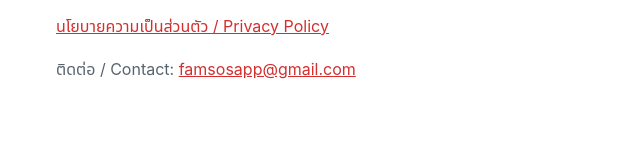
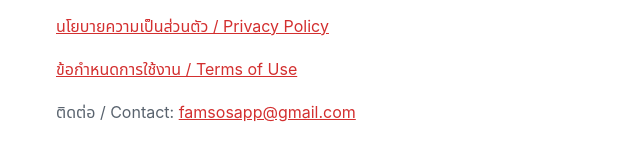
Before and after one commit to tchidchanok/famsos, a plain HTML site: page index.html in a window 1280 px wide. Shown: the part 176-336 px from the top of the page, without its empty margins (264-904 px from the left). Drawn offline with Linux system fonts and the light colour scheme.

Commit message:
Update index.html

```diff
--- a/index.html
+++ b/index.html
@@ -23,6 +23,7 @@
 <p>แอปส่งข้อความขอความช่วยเหลือและตำแหน่งถึงครอบครัว แม้ไม่มีอินเทอร์เน็ต<br>
 Send help messages and your location to family, even without internet.</p>
 <p><a href="privacy.html">นโยบายความเป็นส่วนตัว / Privacy Policy</a></p>
+<p><a href="terms.html">ข้อกำหนดการใช้งาน / Terms of Use</a></p>
 <p>ติดต่อ / Contact: <a href="mailto:famsosapp@gmail.com">famsosapp@gmail.com</a></p>
 </main>
 </body>
```
